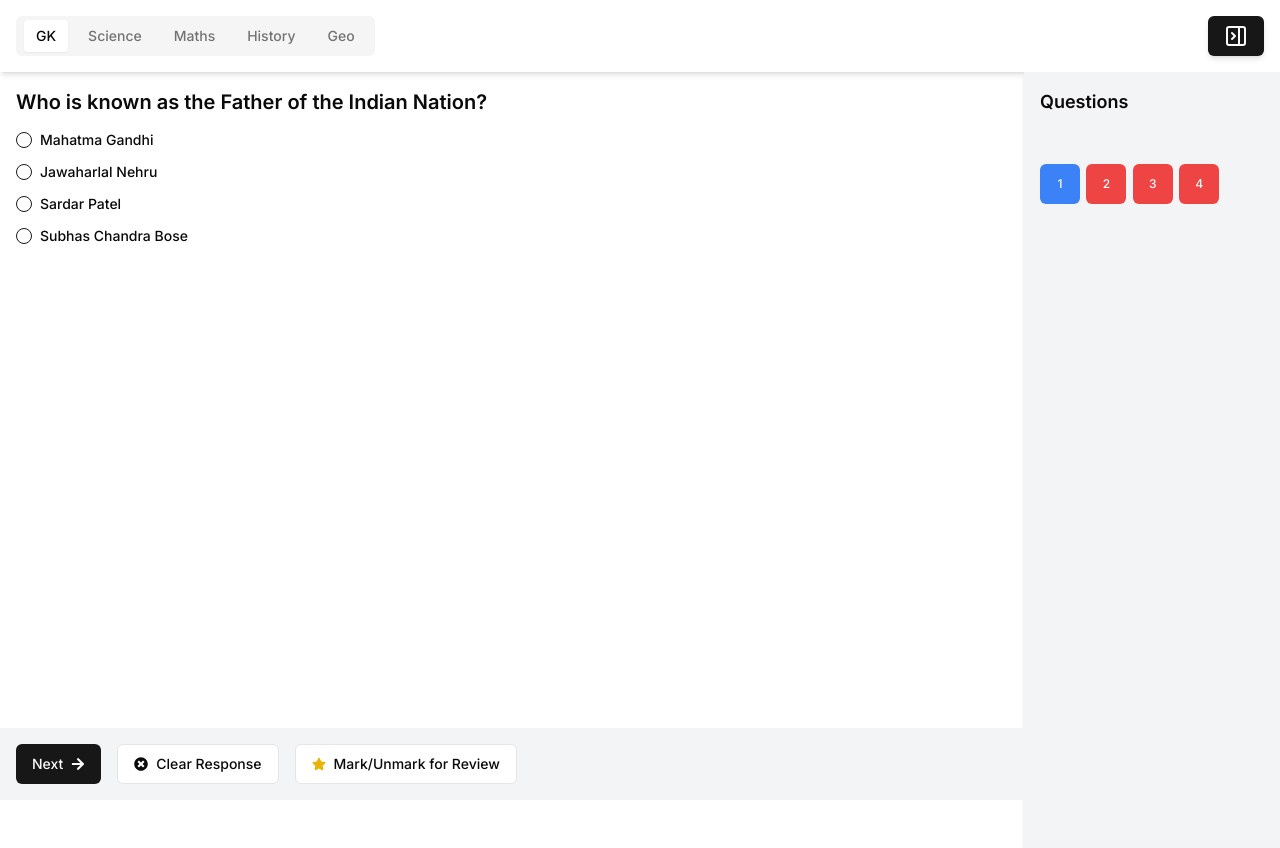
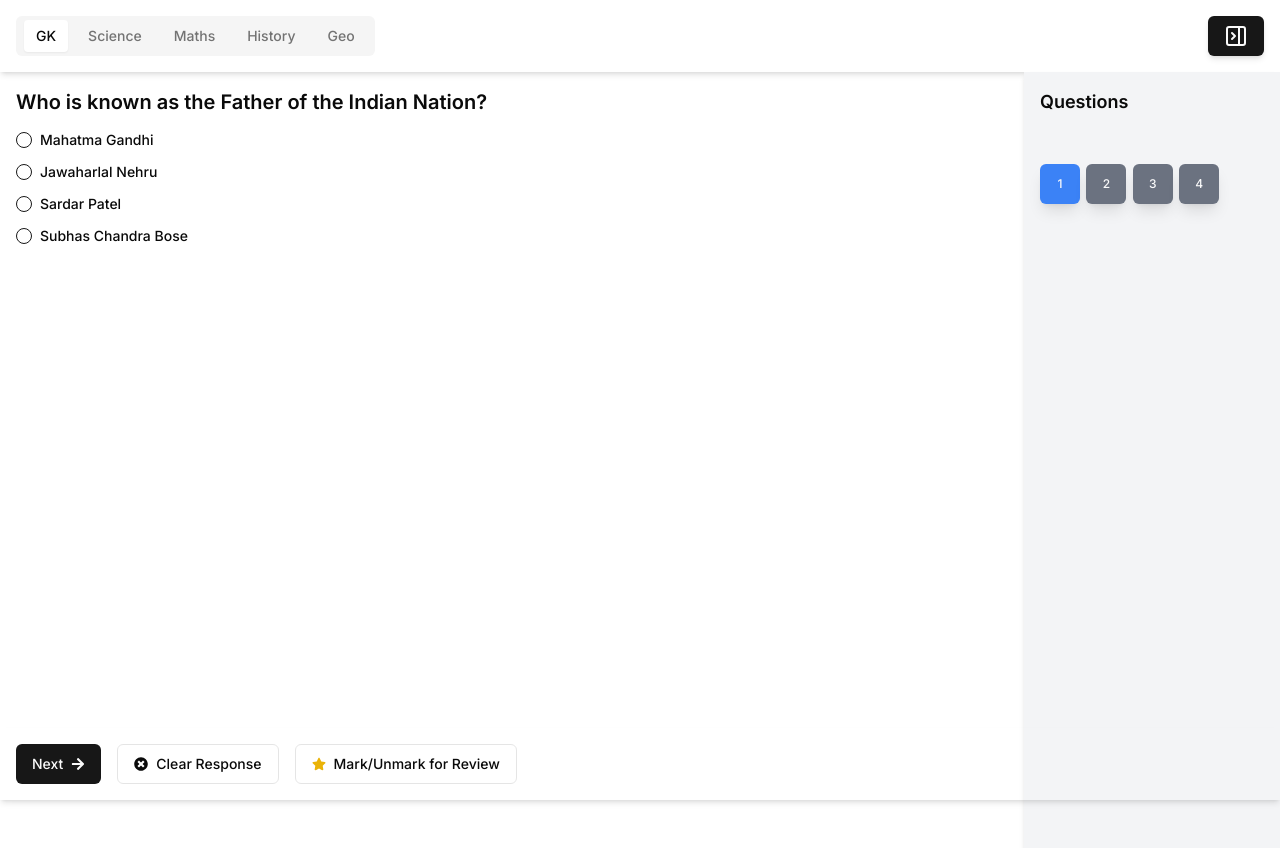
Before and after one commit to destx0/gquiz, a Next.js app: page /test in a window 1280 px wide. Shown: the top 848 px of the page. Built offline with nearby package versions, Linux system fonts and the light colour scheme.

Commit message:
color good

```diff
--- a/src/components/QuestionControls.jsx
+++ b/src/components/QuestionControls.jsx
@@ -13,7 +13,7 @@ const QuestionControls = ({
 	const currentSection = questions[currentSectionIndex];
 
 	return (
-		<div className="bg-gray-100 p-4 fixed bottom-0 w-full">
+		<div className="shadow-md p-4 fixed bottom-0 w-full">
 			<div className="space-x-4 flex justify-start">
 				<Button
 					onClick={() =>
--- a/src/components/QuestionNavigation.jsx
+++ b/src/components/QuestionNavigation.jsx
@@ -1,6 +1,6 @@
 import React from "react";
 import { Button } from "@/components/ui/button";
-import { FaStar } from "react-icons/fa";
+import { FaCheck } from "react-icons/fa";
 
 const QuestionNavigation = ({
 	numberOfQuestions,
@@ -18,23 +18,27 @@ const QuestionNavigation = ({
 				const isFlagged = flaggedQuestions[index];
 				const isActive = currentQuestionIndex === index;
 
-				let bgColor = "bg-red-500"; // Not Visited
+				let bgColor = "bg-gray-500"; // Not Visited
 				if (isActive) {
 					bgColor = "bg-blue-500"; // Active
+				} else if (isSelected && isFlagged) {
+					bgColor = "bg-purple-500"; // Marked and Answered
 				} else if (isSelected) {
 					bgColor = "bg-green-500"; // Answered
+				} else if (isFlagged) {
+					bgColor = "bg-purple-500"; // Marked
 				} else if (isVisited) {
-					bgColor = "bg-yellow-500"; // Visited but not answered
+					bgColor = "bg-red-500"; // Visited but not answered
 				}
 
 				return (
 					<Button
 						key={index}
 						onClick={() => jumpToQuestion(index)}
-						className={`w-10 h-10 text-xs relative ${bgColor}`}
+						className={`w-10 h-10 text-xs relative ${bgColor} shadow-lg`}
 					>
-						{isFlagged && (
-							<FaStar className="absolute top-0 right-0 w-4 h-4 text-yellow-500" />
+						{isSelected && isFlagged && (
+							<FaCheck className="absolute top-0 right-0 w-4 h-4 text-green-500" />
 						)}
 						{index + 1}
 					</Button>
```
